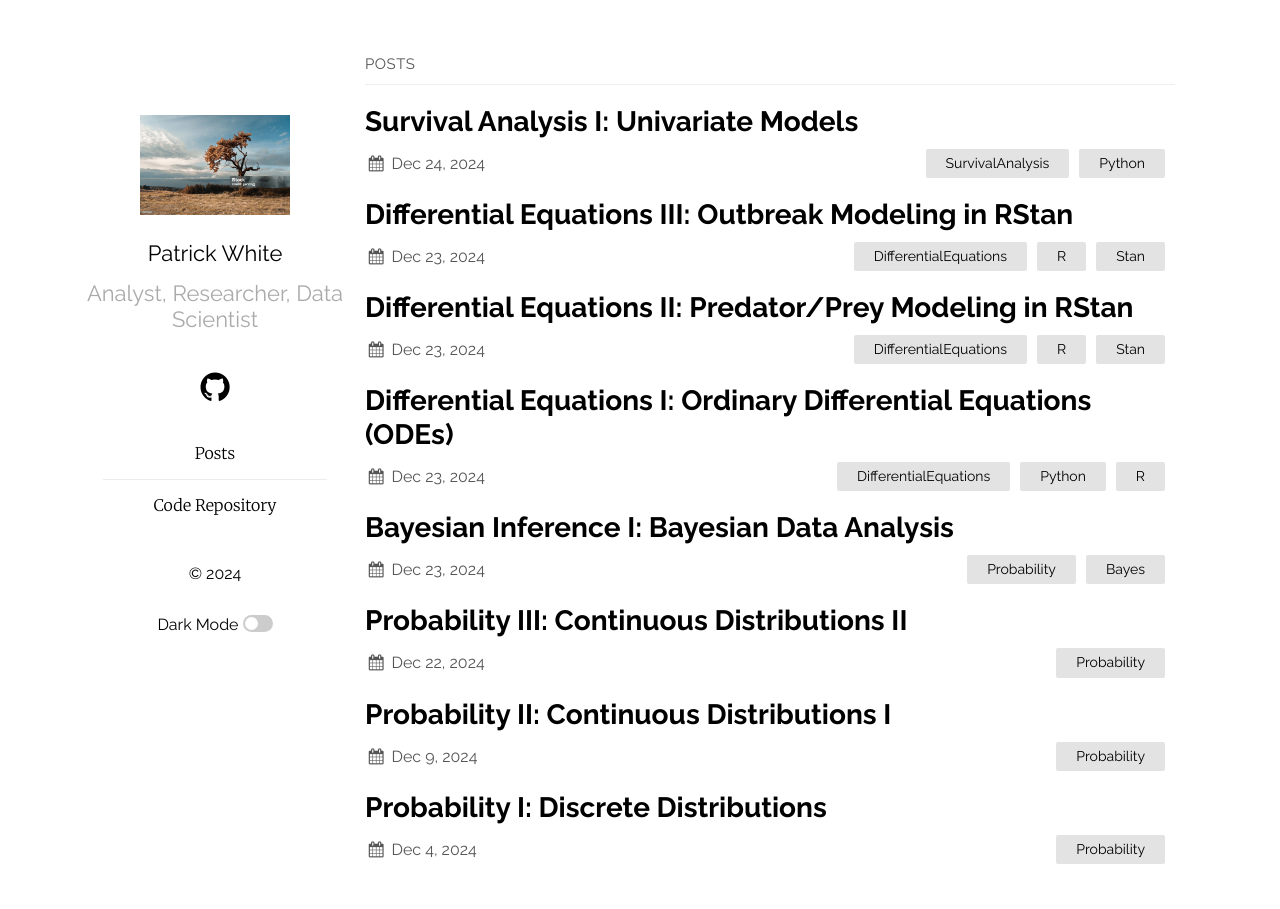
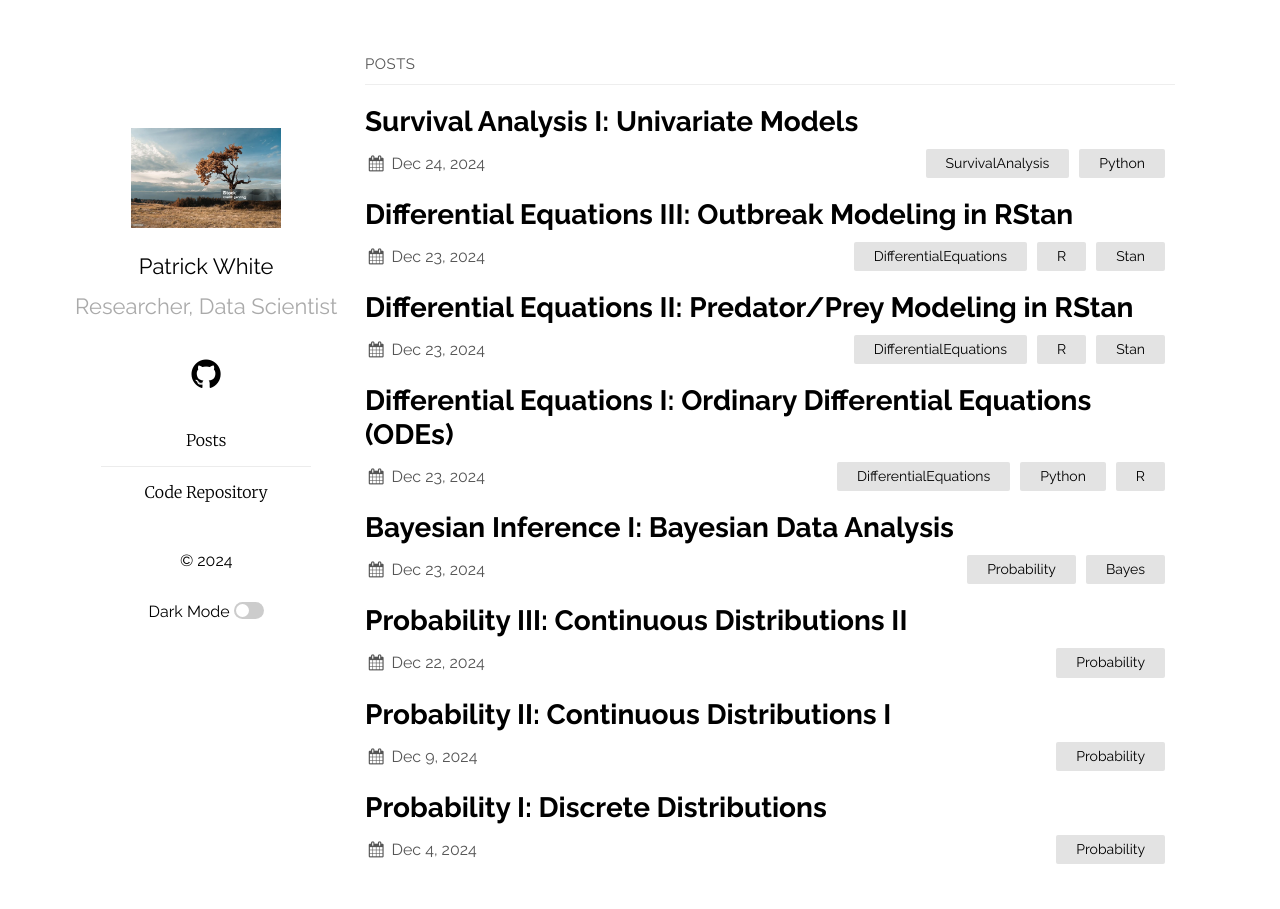
Before and after one commit to pw598/pw598.github.io, a Jekyll site: the page built from index.md, in a window 1280 px wide. Built offline with Jekyll 4.4.1, drawn with Linux system fonts in a browser that asks for light colours.

Commit message:
Add files via upload

```diff
--- a/_config.yml
+++ b/_config.yml
@@ -11,7 +11,7 @@ sass:
   sass_dir: _sass
 plainwhite:
   name: Patrick White
-  tagline: Analyst, Researcher, Data Scientist
+  tagline: Researcher, Data Scientist
   date_format: "%b %-d, %Y"
   sitemap: true # set to true to generate sitemap.xml content
   #search: true # set to true to enable searchbar
```
